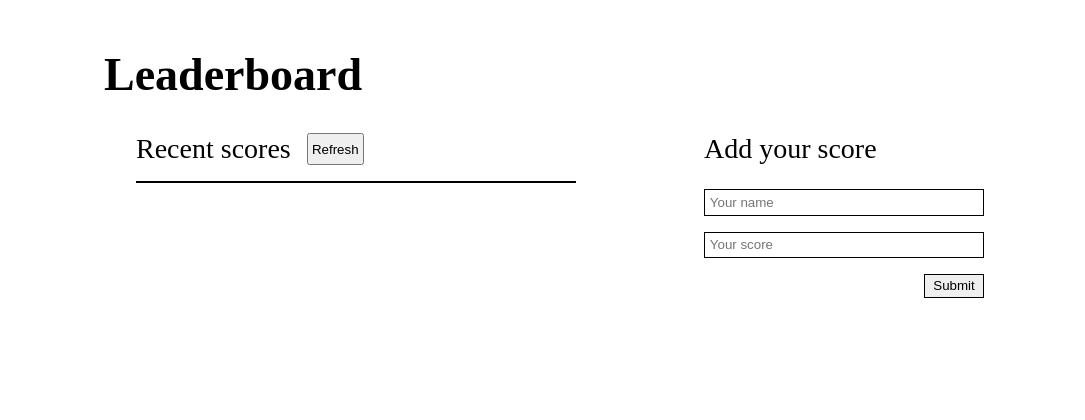
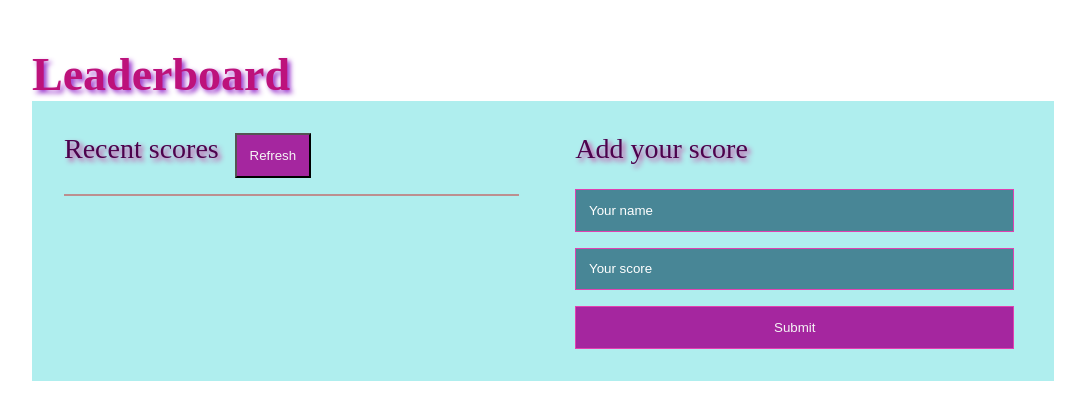
Before and after one commit to sheylaPozo/leaderboard, a website built with webpack: page src/index.html in a window 1280 px wide. Shown: the whole page, without its empty margins (40-1125 px from the left). Built offline with nearby package versions, Linux system fonts and the light colour scheme; no server answers.

Commit message:
Add colors and styling

```diff
--- a/src/index.html
+++ b/src/index.html
@@ -18,7 +18,7 @@
         <div class="div-score">
           <div class="div-score-top">
             <p class="subtitle">Recent scores</p>
-            <button type="button" class="refresh-button" id="refreshBtn">
+            <button type="button" class="button" id="refreshBtn">
               Refresh
             </button>
           </div>
@@ -41,11 +41,10 @@
               placeholder="Your score"
               required
             />
-            <input type="submit" class="submit-button" id="submitBtn" />
+            <input type="submit" class="button" id="submitBtn"  value="Submit"/>
           </form>
         </div>
       </div>
     </main>
-    <script src="https://unpkg.com/axios/dist/axios.min.js"></script>
   </body>
 </html>
--- a/src/style.css
+++ b/src/style.css
@@ -13,33 +13,50 @@ ul {
   list-style: none;
 }
 
-/*
-    ==============================================
-                ****** Global *****
-    ==============================================
-*/
+li {
+  padding: 8px;
+}
+
+li:nth-child(odd) {
+  background-color: rosybrown;
+}
 
 main {
-  width: 90%;
+  width: 90vw;
   margin-left: auto;
   margin-right: auto;
   margin-top: 3rem;
-  padding: 0 5rem;
+  padding: 0 0.5rem;
 }
 
 h1 {
   font-size: 46px;
+  color:rgb(189, 18, 123);
+  text-shadow: 3px 3px 5px darkorchid;
 }
 
 .subtitle {
   font-size: 28px;
+  color: rgb(77, 2, 77);
+  text-shadow: 3px 3px 5px rgb(204, 50, 153);
 }
 
 .main-container {
   display: grid;
+  width: 90%;
   grid-template-columns: 1fr 1fr;
   gap: 3rem;
   padding: 2rem;
+  background-color: paleturquoise;
+}
+
+@media  only screen and (max-width: 924px) {
+  .main-container {
+    grid-template-columns: 1fr;
+    grid-template-rows: 1fr 1fr;
+    gap: 3rem;
+    padding: 2rem;
+  }
 }
 
 .div-score-top {
@@ -47,12 +64,8 @@ h1 {
   gap: 1rem;
 }
 
-.refresh-button {
-  padding: 0.2rem;
-}
-
 .table {
-  border: 1px solid #000;
+  border: 1px solid rosybrown;
   margin-top: 1rem;
 }
 
@@ -65,7 +78,7 @@ h1 {
 }
 
 .div-inputs {
-  padding: 0 5rem;
+  padding: 0 0.5rem;
 }
 
 form {
@@ -76,13 +89,32 @@ form {
   gap: 1rem;
 }
 
-.submit-button {
-  width: 60px;
-  padding: 0.2rem;
+input {
+  width: 100%;
+  padding: 0.8rem;
+  color:black;
+  background-color: rgb(72, 134, 150);
+  border: 1px solid rgb(225, 65, 177);
 }
 
-input {
-  width: 100%;
-  padding: 0.3rem;
-  border: 1px solid #000;
+input::placeholder {
+  color: white;
 }
+
+input:focus {
+  outline: none;
+  background-color: rgb(72, 134, 150);
+  border: 1px solid rosybrown;
+  box-shadow: 0 0 10px rgb(198, 65, 225);
+}
+
+.button {
+  padding: 0.8rem;
+  color: whitesmoke;
+  background-color: rgb(165, 38, 159);
+}
+
+.button:hover {
+  border: 1px solid rgb(77, 2, 77);
+  box-shadow: 0 0 10px rgb(77, 2, 77);
+}
```
